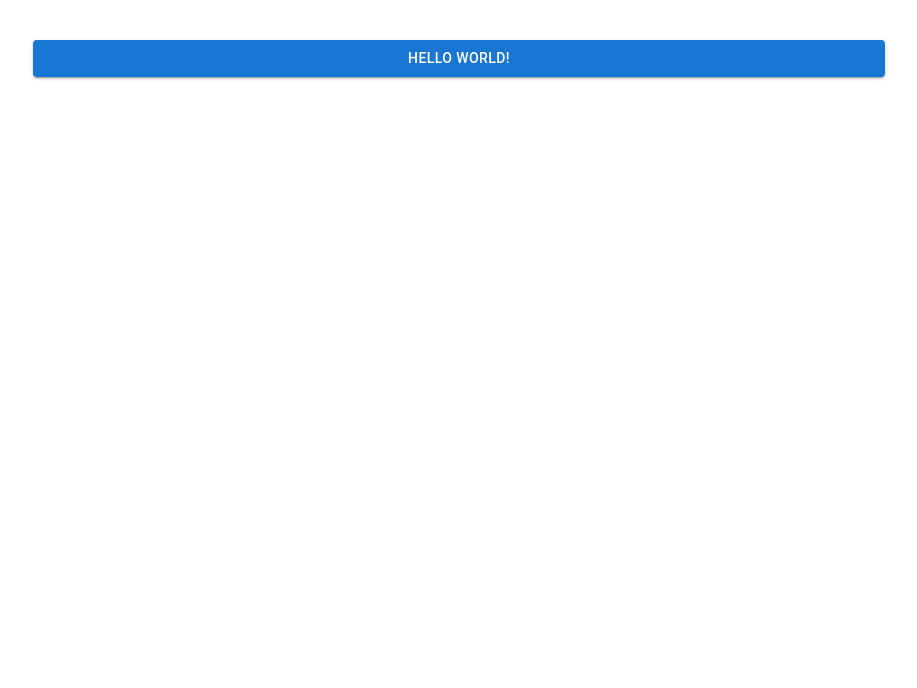
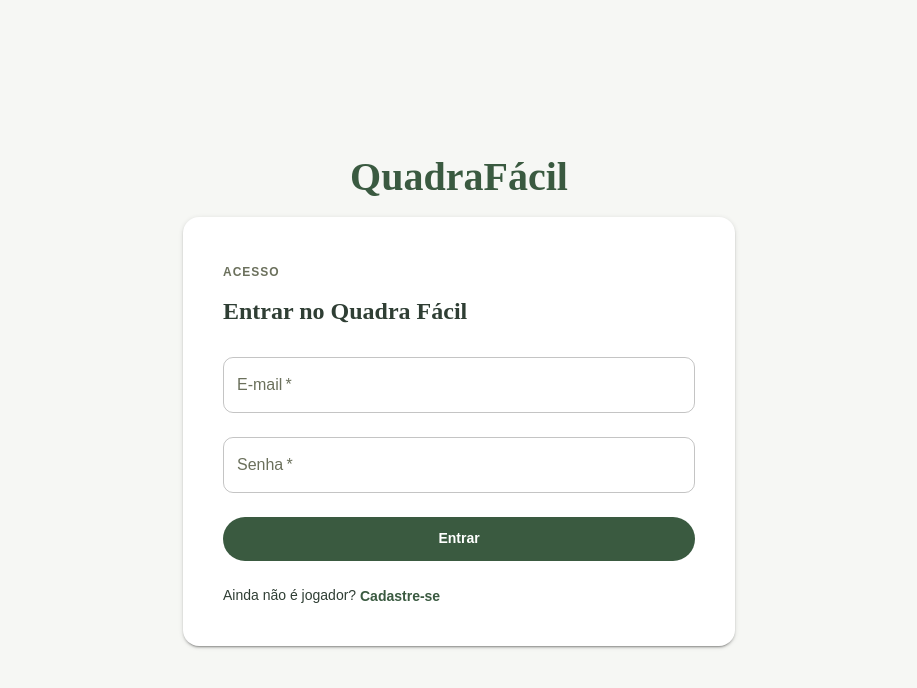
Before and after one commit to ArthurViniNunes/sports-court-booking-system, a React (Vite) app in the folder frontend/: page /login in a window 1280 px wide. Shown: the top 688 px of the page, without its empty margins (181-1098 px from the left). Built offline with nearby package versions, Linux system fonts and the light colour scheme.

Commit message:
feat: adding login interface

```diff
--- a/frontend/src/App.jsx
+++ b/frontend/src/App.jsx
@@ -1,11 +1,17 @@
-import Home from './pages/Home'
+import { ThemeProvider } from '@mui/material/styles';
+import CssBaseline from '@mui/material/CssBaseline';
+import theme from './theme/theme';
+import LoginPage from './pages/LoginPage';
 
 function App() {
   return (
-    <>
-      <Home/>
-    </>
-  )
+    <ThemeProvider theme={theme}>
+      {/* CssBaseline aplica as cores de background globais e reseta estilos padrão */}
+      <CssBaseline />
+      <LoginPage />
+
+    </ThemeProvider>
+  );
 }
 
-export default App
+export default App;
--- /dev/null
+++ b/frontend/src/pages/LoginPage.jsx
@@ -0,0 +1,145 @@
+import { useState } from 'react';
+import {
+  Box,
+  Container,
+  Paper,
+  Typography,
+  TextField,
+  Button,
+  Link,
+  Stack
+} from '@mui/material';
+
+function LoginPage() {
+  const [isLogin, setIsLogin] = useState(true);
+
+  const [formData, setFormData] = useState({
+    nome: '',
+    telefone: '',
+    email: '',
+    senha: ''
+  });
+
+  const handleChange = (e) => {
+    setFormData({
+      ...formData,
+      [e.target.name]: e.target.value
+    });
+  };
+
+  const handleSubmit = (e) => {
+    e.preventDefault();
+    if (isLogin) {
+      console.log('Fazer login com:', formData.email, formData.senha);
+    } else {
+      console.log('Fazer registro com:', formData);
+    }
+  };
+
+  return (
+    <Box
+      sx={{
+        minHeight: '100vh',
+        display: 'flex',
+        alignItems: 'center',
+        justifyContent: 'center',
+        py: 4
+      }}
+    >
+      <Container maxWidth="sm">
+        {/* Título da Aplicação */}
+        <Typography variant="h1" align="center" gutterBottom color="primary">
+          QuadraFácil
+        </Typography>
+
+        <Paper elevation={2} sx={{ p: { xs: 3, sm: 5 }, mt: 2 }}>
+          <Typography variant="overline" color="secondary" sx={{ fontWeight: 700, letterSpacing: 1 }}>
+            {isLogin ? 'ACESSO' : 'CADASTRO'}
+          </Typography>
+
+          <Typography variant="h3" sx={{ mt: 1, mb: 4 }}>
+            {isLogin ? 'Entrar no Quadra Fácil' : 'Crie sua conta de jogador'}
+          </Typography>
+
+          <form onSubmit={handleSubmit}>
+            <Stack spacing={3}>
+
+              {/* Campos exclusivos do Registro */}
+              {!isLogin && (
+                <>
+                  <TextField
+                    label="Nome completo"
+                    name="nome"
+                    placeholder="Ex: João da Silva"
+                    value={formData.nome}
+                    onChange={handleChange}
+                    fullWidth
+                    required
+                  />
+                  <TextField
+                    label="Telefone"
+                    name="telefone"
+                    placeholder="(00) 00000-0000"
+                    value={formData.telefone}
+                    onChange={handleChange}
+                    fullWidth
+                    required
+                  />
+                </>
+              )}
+
+              {/* Campos comuns (Login e Registro) */}
+              <TextField
+                label="E-mail"
+                name="email"
+                type="email"
+                placeholder="voce@email.com"
+                value={formData.email}
+                onChange={handleChange}
+                fullWidth
+                required
+              />
+              <TextField
+                label="Senha"
+                name="senha"
+                type="password"
+                value={formData.senha}
+                onChange={handleChange}
+                fullWidth
+                required
+              />
+
+              <Button
+                type="submit"
+                variant="contained"
+                color="primary"
+                fullWidth
+                sx={{ mt: 2 }}
+              >
+                {isLogin ? 'Entrar' : 'Cadastrar'}
+              </Button>
+
+              <Box textAlign="center" mt={2}>
+                <Typography variant="body2" color="text.secondary">
+                  {isLogin ? 'Ainda não é jogador? ' : 'Já possui conta? '}
+                  <Link
+                    component="button"
+                    type="button"
+                    variant="body2"
+                    onClick={() => setIsLogin(!isLogin)}
+                    sx={{ color: 'primary.main', fontWeight: 600, textDecoration: 'none' }}
+                  >
+                    {isLogin ? 'Cadastre-se' : 'Entrar'}
+                  </Link>
+                </Typography>
+              </Box>
+
+            </Stack>
+          </form>
+        </Paper>
+      </Container>
+    </Box>
+  );
+}
+
+export default LoginPage;
```
